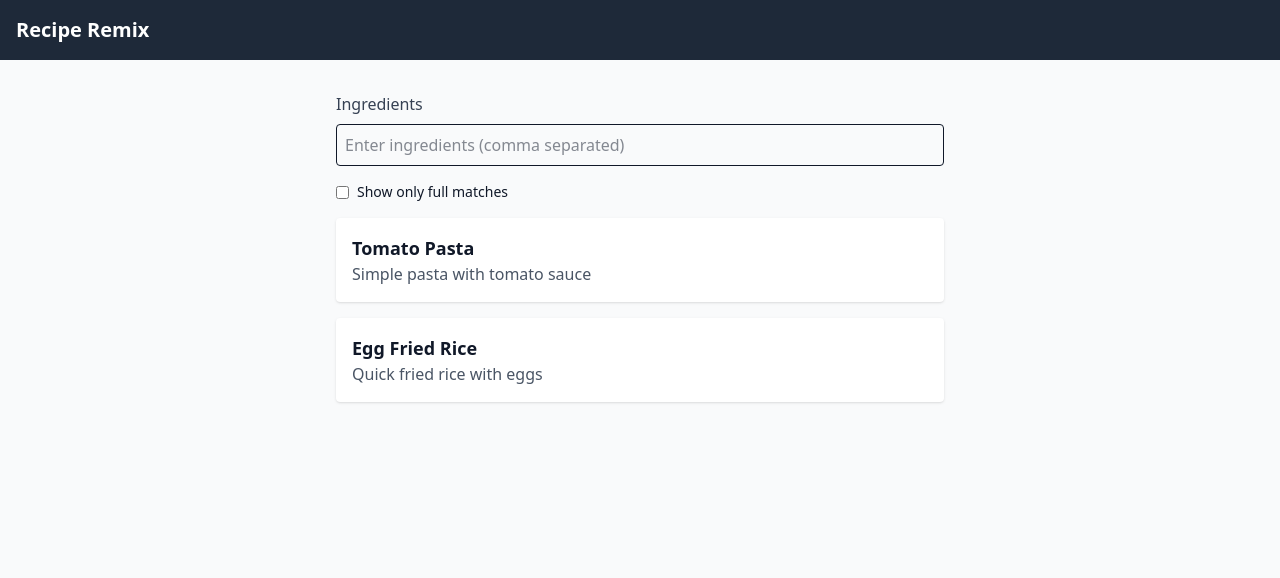
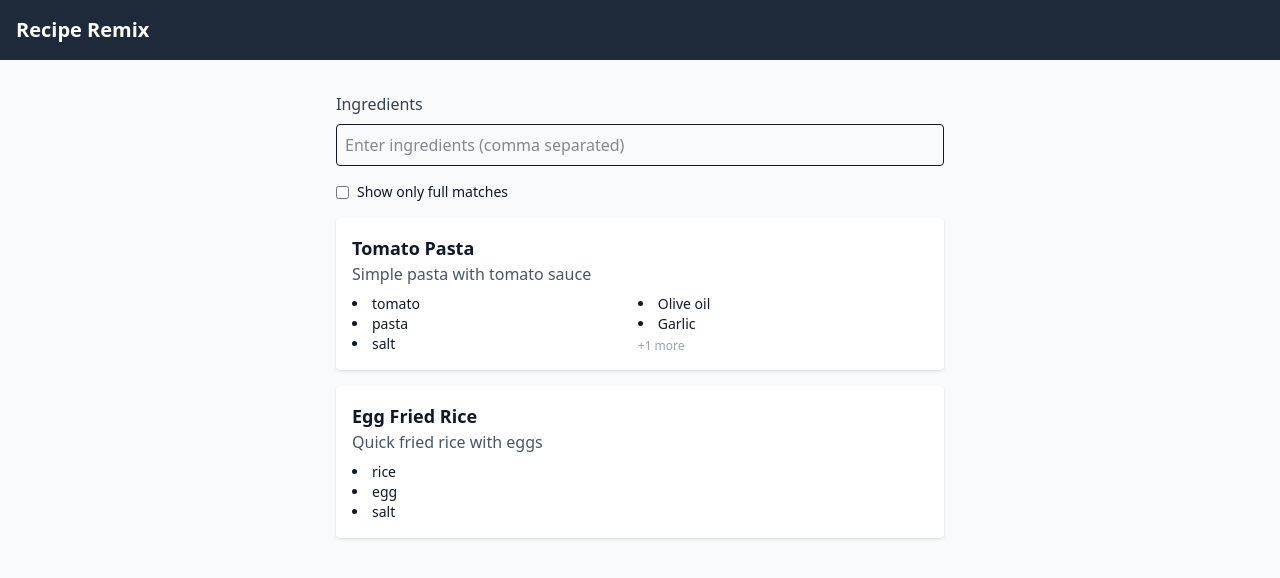
Before and after one commit to LubbaSaha/recipe-remix, a Next.js app: page / in a window 1280 px wide. Shown: the top 578 px of the page. Built offline with nearby package versions, Linux system fonts and the light colour scheme.

Commit message:
added matched and unmatched list and in the card

```diff
--- a/src/components/recipes/RecipeCard.tsx
+++ b/src/components/recipes/RecipeCard.tsx
@@ -6,6 +6,10 @@ type Props = {
 };
 
 export default function RecipeCard({ recipe }: Props) {
+  const displayedIngredients = recipe.ingredients.slice(0, 5);
+
+  console.log(displayedIngredients);
+
   return (
     <Link href={`/recipes/${recipe.id}`} className="block">
       <div className="p-4 transition bg-white rounded shadow hover:shadow-md">
@@ -13,44 +17,32 @@ export default function RecipeCard({ recipe }: Props) {
         <p className="text-gray-600">{recipe.description}</p>
 
         {recipe.totalQueryCount > 0 && (
-          <div>
-            <div className="mt-3 text-sm">
-              <p className="text-green-600">
-                Matched: {recipe.matchedIngredients.join(", ") || "None"}
-              </p>
+          <div className="mt-2 text-xs font-semibold">
+            Match Score: {recipe.matchCount}
+          </div>
+        )}
 
-              {recipe.missingIngredients.length > 0 && (
-                <p className="text-gray-400">
-                  Missing: {recipe.missingIngredients.join(", ")}
-                </p>
-              )}
-            </div>
+        <ul className="mt-2 list-disc list-inside text-sm grid grid-flow-col grid-rows-3">
+          {recipe.ingredients.slice(0, 5).map((ingredient) => {
+            const isMatched = recipe.matchedIngredients.some((matched) =>
+              ingredient.toLowerCase().includes(matched)
+            );
 
-            <div className="mt-2 text-xs font-semibold">
-              Match Score: {recipe.matchCount}
-            </div>
-          </div>
-          // <div className="mt-2 space-y-2">
-          //   <div className="text-sm text-emerald-600">
-          //     Matches{" "}
-          //     <span className="font-semibold text-Green-600">
-          //       {recipe.matchCount}
-          //     </span>{" "}
-          //     of {recipe.totalQueryCount} ingredients
-          //   </div>
-
-          //   <div className="flex flex-wrap gap-2">
-          //     {recipe.matchedIngredients.map((ingredient) => (
-          //       <span
-          //         key={ingredient}
-          //         className="px-2 py-1 text-xs text-yellow-800 bg-yellow-100 rounded"
-          //       >
-          //         {ingredient}
-          //       </span>
-          //     ))}
-          //   </div>
-          // </div>
-        )}
+            return (
+              <li
+                key={ingredient}
+                className={isMatched ? "text-green-600 font-semibold" : ""}
+              >
+                {ingredient}
+              </li>
+            );
+          })}
+          {recipe.ingredients.length > 5 && (
+            <p className="text-xs text-gray-400 mt-1">
+              +{recipe.ingredients.length - 5} more
+            </p>
+          )}
+        </ul>
       </div>
     </Link>
   );
--- a/src/components/search/SearchClient.tsx
+++ b/src/components/search/SearchClient.tsx
@@ -1,6 +1,6 @@
 "use client";
 
-import { useRouter, usePathname } from "next/navigation";
+import { useRouter, usePathname, useSearchParams } from "next/navigation";
 import { useState, useEffect } from "react";
 import IngredientInput from "@/components/recipes/IngredientInput";
 import RecipeList from "@/components/recipes/RecipeList";
@@ -9,12 +9,16 @@ import { useDebounce } from "@/hooks/useDebounce";
 
 export default function SearchClient() {
   const router = useRouter();
+  const searchParams = useSearchParams()!;
   const pathname = usePathname();
 
-  // ← Initialize state directly from URL
-  const params = new URLSearchParams(typeof window !== "undefined" ? window.location.search : "");
-  const [input, setInput] = useState(params.get("ingredients") ?? "");
-  const [showFullMatchOnly, setShowFullMatchOnly] = useState(params.get("fullMatch") === "true");
+  const [input, setInput] = useState(
+    searchParams.get("ingredients") ?? ""
+  );
+
+  const [showFullMatchOnly, setShowFullMatchOnly] = useState(
+    searchParams.get("fullMatch") === "true"
+  );
 
   const debouncedQuery = useDebounce(input, 300);
   const recipes = useRecipes(debouncedQuery, showFullMatchOnly);
--- a/src/data/mockRecipes.ts
+++ b/src/data/mockRecipes.ts
@@ -5,7 +5,7 @@ export const mockRecipes: Recipe[] = [
     id: "1",
     title: "Tomato Pasta",
     description: "Simple pasta with tomato sauce",
-    ingredients: ["tomato", "pasta", "salt"]
+    ingredients: ["tomato", "pasta", "salt", "Olive oil", "Garlic", "Parsley"]
   },
   {
     id: "2",
```
